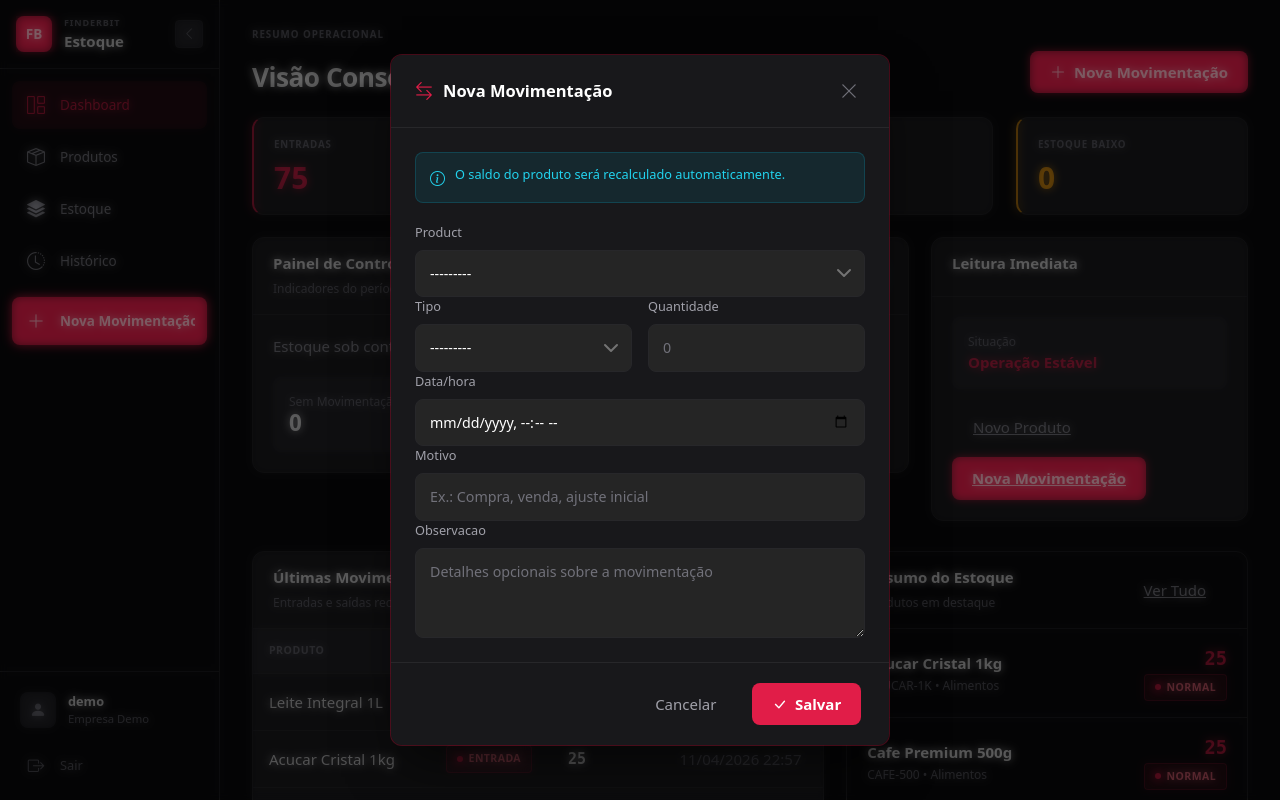
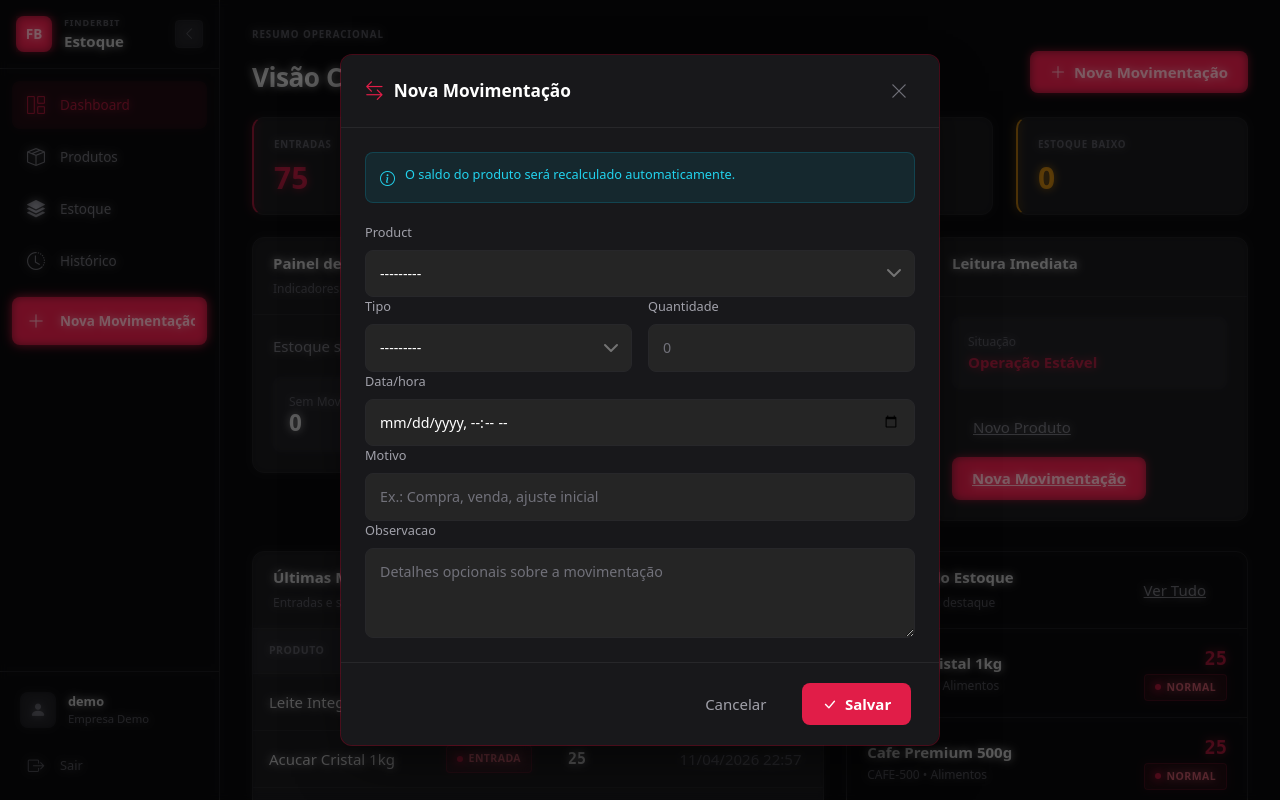
Before and after one commit to mrmateussiilva/estoque-django, a Django app: page / in a window 1280 px wide, after a click on "Nova Movimentação". Run offline with Django 5.2, Linux system fonts and the light colour scheme; a user stored in the database is signed in; data comes from the database, SQL or seed files in the repository.

Commit message:
style: modal sem animação, abertura instantânea com max-width 600px

```diff
--- a/static/css/style.css
+++ b/static/css/style.css
@@ -1296,15 +1296,7 @@ body.sidebar-collapsed .main-wrapper {
    ======================================== */
 
 .modal {
-    transition: opacity 0.15s ease-in-out !important;
-}
-
-.modal.fade {
-    opacity: 0;
-}
-
-.modal.show {
-    opacity: 1;
+    transition: opacity 0s !important;
 }
 
 .modal-backdrop {
@@ -1312,12 +1304,7 @@ body.sidebar-collapsed .main-wrapper {
 }
 
 .modal-dialog {
-    transform: scale(0.95);
-    transition: transform 0.15s ease-in-out !important;
-}
-
-.modal.show .modal-dialog {
-    transform: scale(1);
+    max-width: 600px;
 }
 
 .modal-content {
@@ -1336,7 +1323,7 @@ body.sidebar-collapsed .main-wrapper {
 }
 
 .modal-title {
-    font-size: 1.1rem;
+    font-size: 1.15rem;
     font-weight: 700;
     color: var(--text-primary);
     display: flex;
@@ -1347,7 +1334,7 @@ body.sidebar-collapsed .main-wrapper {
 
 .modal-title i {
     color: var(--brand);
-    font-size: 1.2rem;
+    font-size: 1.25rem;
 }
 
 .modal-close {
@@ -1361,7 +1348,7 @@ body.sidebar-collapsed .main-wrapper {
     align-items: center;
     justify-content: center;
     border-radius: var(--radius-sm);
-    transition: all 0.2s ease;
+    transition: all 0.15s ease;
     padding: 0;
 }
 
--- a/templates/base.html
+++ b/templates/base.html
@@ -93,21 +93,6 @@
 
     <script src="https://cdn.jsdelivr.net/npm/bootstrap@5.3.3/dist/js/bootstrap.bundle.min.js"></script>
 
-    <script>
-        document.addEventListener('DOMContentLoaded', function() {
-            document.querySelectorAll('.modal').forEach(function(modal) {
-                modal.addEventListener('show.bs.modal', function() {
-                    this.style.opacity = '0';
-                    this.style.display = 'block';
-                });
-                modal.addEventListener('shown.bs.modal', function() {
-                    this.style.opacity = '1';
-                    this.style.transition = 'opacity 0.15s ease-in-out';
-                });
-            });
-        });
-    </script>
-
     <!-- Toast Container -->
     <div class="toast-container" id="toastContainer"></div>
 
--- a/templates/inventory/modal_movement.html
+++ b/templates/inventory/modal_movement.html
@@ -2,7 +2,7 @@
 {% load string_filters %}
 
 <!-- Modal Nova Movimentação -->
-<div class="modal fade" id="modalMovement" tabindex="-1" aria-hidden="true">
+<div class="modal" id="modalMovement" tabindex="-1" aria-hidden="true">
     <div class="modal-dialog modal-dialog-centered">
         <div class="modal-content">
             <div class="modal-header">
--- a/templates/inventory/modal_product.html
+++ b/templates/inventory/modal_product.html
@@ -1,7 +1,7 @@
 {% load static %}
 
 <!-- Modal Novo Produto -->
-<div class="modal fade" id="modalProduct" tabindex="-1" aria-hidden="true">
+<div class="modal" id="modalProduct" tabindex="-1" aria-hidden="true">
     <div class="modal-dialog modal-dialog-centered">
         <div class="modal-content">
             <div class="modal-header">
```
